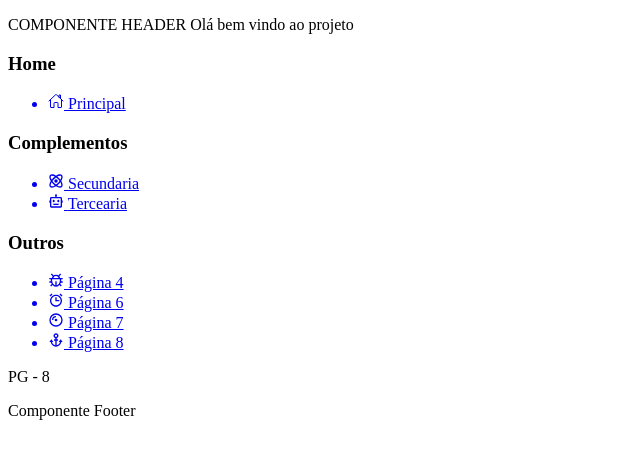
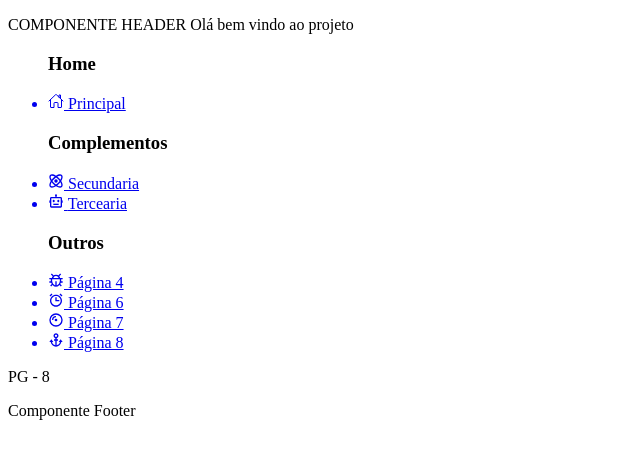
Before and after one commit to heitorbarbosaramos/minhaApiV2, a React (Vite) app in the folder client/: page /pg8 in a window 1280 px wide. Shown: the top 454 px of the page, without its empty margins (0-640 px from the left). Built offline with nearby package versions, Linux system fonts and the light colour scheme.

Commit message:
ajustes menu

```diff
--- a/client/src/components/menu/Menu.tsx
+++ b/client/src/components/menu/Menu.tsx
@@ -32,13 +32,11 @@ const Menu = () => {
         }
     ]
 
-    console.log(items)
     return (
         <nav>
             {items.map((menuSection, sectionIndex) => (
-                <div key={sectionIndex}>
+                <ul key={sectionIndex}>
                     <h3>{menuSection.label}</h3>
-                    <ul>
                         {menuSection.items.map((item, itemIndex) => item.visible && (
                             <Link to={item.to}>
                                 <li key={itemIndex}>
@@ -46,8 +44,7 @@ const Menu = () => {
                                 </li>
                             </Link>
                         ))}
-                    </ul>
-                </div>
+                </ul>
             ))}
         </nav>
     );
```
